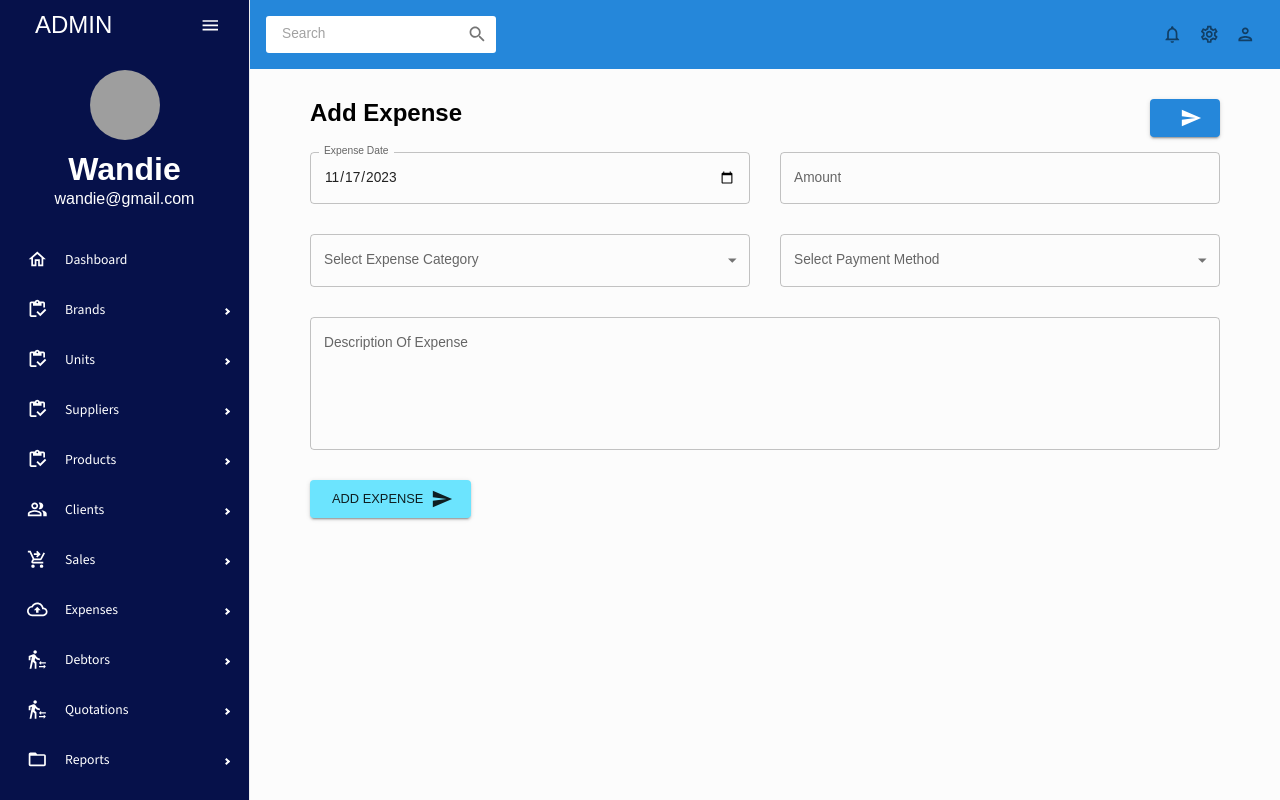
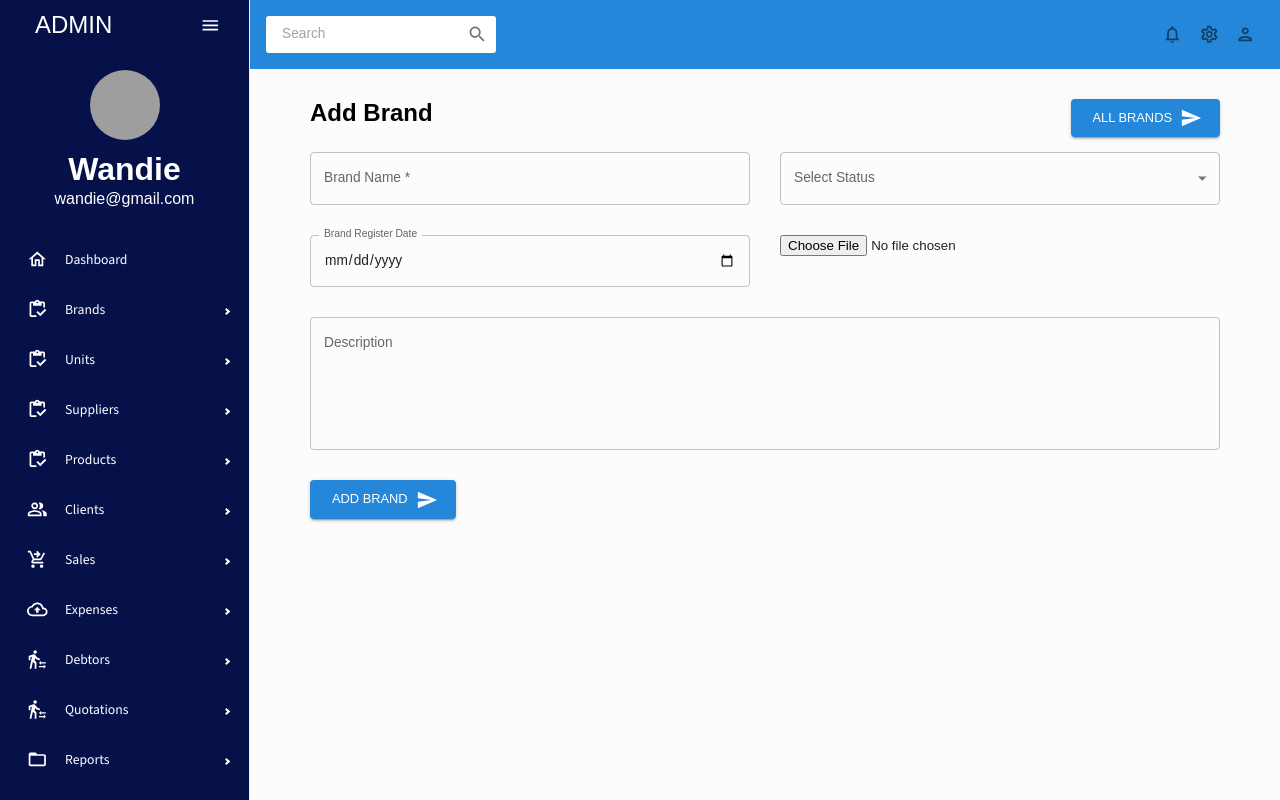
Before and after one commit to wandieinnocents/wandie-admin-dashboard-reactjs-material-ui-v1, a React (Create React App) app: page /add_brand in a window 1280 px wide. Built offline with nearby package versions, Linux system fonts and the light colour scheme; grey boxes are pictures that could not be loaded; the HTML template or start-up script is replaced by a standard one.

Commit message:
Add brand info to db api

```diff
--- a/src/pages/Brands/AddBrand.jsx
+++ b/src/pages/Brands/AddBrand.jsx
@@ -1,94 +1,120 @@
+import React, {useState} from 'react'
 import { Box, Button, TextField } from "@mui/material";
 import { Formik } from "formik";
 import * as yup from "yup";
 import useMediaQuery from "@mui/material/useMediaQuery";
 import Header from "../../components/Header";
 import SendIcon from '@mui/icons-material/Send';
-import * as React from 'react';
-import InputLabel from '@mui/material/InputLabel';
-import MenuItem from '@mui/material/MenuItem';
+import Swal from 'sweetalert2'
+import axios from 'axios'
 import FormControl from '@mui/material/FormControl';
 import Select from '@mui/material/Select';
+import MenuItem from '@mui/material/MenuItem';
+import InputLabel from '@mui/material/InputLabel';
 
 
 
 const AddBrand = () => {
-  const [value, setValue] = React.useState('2022-04-17');
-  const [client, setClient] = React.useState('');
-
 
   const isNonMobile = useMediaQuery("(min-width:600px)");
 
-  const handleFormSubmit = (values) => {
-    console.log(values);
-  };
+    // states for data submission
+    const [brand_name, setBrandName] = useState('');
+    const [brand_description, setBrandDescription] = useState('');
+    const [brand_status, setBrandStatus] = useState('');
+    const [brand_image, setBrandImage] = useState(null);
+    const [brand_register_date, setBrandRegisterDate] = useState('');
 
-  const handleChangeClient = (event) => {
-    setClient(event.target.value);
+
+    const [isSaving, setIsSaving] = useState(false);
+
+    // handle drop down change
+    const handleChangeBrandStatus = (event) => {
+      setBrandStatus(event.target.value);
+    };
+
+
+    // brand image change
+      const handleFileChange = (event) => {
+      setBrandImage(event.target.files[0]);
+    };
+
+    // handle date input
+  const handleBrandDateChange = (event) => {
+    setBrandRegisterDate(event.target.value);
   };
 
 
-  const initialValues = {
-    fullName: "",
-    email: "",
-    contact: "",
-    contact2: "",
-    organization: "",
-    address: "",
 
-  };
+    // handle data saving to api
+    const submitData = () => {
 
-   // date
-   const dateNow = new Date();
-   const year = dateNow.getFullYear();
-   const month = (dateNow.getUTCMonth() + 1).toString().padStart(2, '0'); // padStart ensures the month is 2 digits
-   const date = dateNow.getUTCDate().toString().padStart(2, '0'); // padStart ensures the date is 2 digits
-   const currentDate = `${year}-${month}-${date}`;
-   // end date picker
+      setIsSaving(true);
+      axios.post('http://127.0.0.1:8000/api/v1/brands/create', {
+          // database fields
+          brand_name: brand_name,
+          brand_description: brand_description,
+          brand_status: brand_status,
+          brand_image:brand_image,
+          brand_register_date:brand_register_date,
+        }, {
+          // headers
+          headers: {
+            // 'Content-Type': 'application/json',
+            'Accept': 'application/json',
+            'Content-Type': 'multipart/form-data',
+            // other headers...
+          }})
+        // trigger sweet alerts on success
+        .then(function (response) {
+          Swal.fire({
+              icon: 'success',
+              title: 'Brand saved successfully!',
+              showConfirmButton: false,
+              timer: 1500
+          })
+          setIsSaving(false);
+          setBrandName('')
+          setBrandDescription('')
+          setBrandStatus('')
+          setBrandRegisterDate('')
 
-  const phoneRegExp =
-  /^((\+[1-9]{1,4}[ -]?)|(\([0-9]{2,3}\)[ -]?)|([0-9]{2,4})[ -]?)*?[0-9]{3,4}[ -]?[0-9]{3,4}$/;
+          // success response
+          console.log("Success submitting data",response.data )
+        })
+        // trigger sweet alerts on failure
+        .catch(function (error) {
 
-  // validation
-  const checkoutSchema = yup.object().shape({
-    fullName: yup.string().required("required"),
-    email: yup.string().email("invalid email").required("required"),
-    contact: yup
-      .string()
-      .matches(phoneRegExp, "Phone number is not valid")
-      .required("required"),
-      contact2: yup
-      .string()
-      .matches(phoneRegExp, "Phone number 2 is not valid")
-      .required("required"),
-    address: yup.string().required("required"),
-    organization: yup.string().required("required"),
 
-  });
+          Swal.fire({
+              icon: 'error',
+              title: error.response.data.message,
+              showConfirmButton: false,
+              timer: 1700
+          })
+          console.log("Error submitting data",error.response.data )
+          setIsSaving(false)
+        });
+  }
+
+  // end of  handle data saving to api
+
 
 
 
   return (
-    <Box mt="30px" mb="60px" mr="60px" ml="60px">
+    <Box mt="30px" mb="60px" mr="60px" ml="60px" >
 
       <Box>
-      <Header title="Add Expense" subtitle="Welcome to your expenses" />
+      <Header title="Add Brand"
+       buttonTitle={"All Brands"}
+       buttonURL={`/view_brands/`}
+        />
+      {/* FORM */}
 
-      {/* FORM */}
-      <Formik
-        onSubmit={handleFormSubmit}
-        initialValues={initialValues}
-        validationSchema={checkoutSchema}
-      >
-        {({
-          values,
-          errors,
-          touched,
-          handleBlur,
-          handleChange,
-          handleSubmit,
-        }) => (
-          <form onSubmit={handleSubmit}>
+      <Box >
+
+          <form >
             <Box
               display="grid"
               gap="30px"
@@ -97,84 +123,79 @@ const AddBrand = () => {
                 "& > div": { gridColumn: isNonMobile ? undefined : "span 4" },
               }}
             >
+              <TextField
+                fullWidth
+                // style={{ width:"100%" }}
+                type="text"
+                label="Brand  Name *"
+                // onBlur={handleBlur}
+                onChange={(event)=>{setBrandName(event.target.value)}}
+                value={brand_name}
+                name="brand_name"
+                // id="name"
+                // error={!!touched.name && !!errors.name}
+                // helperText={touched.name && errors.name}
+                sx={{ gridColumn: "span 2" }}
+              />
 
-            {/*  date */}
+              {/* status */}
+              <FormControl  fullWidth sx={{ gridColumn: "span 2" }}>
+                <InputLabel id="demo-simple-select-label">Select Status</InputLabel>
+                <Select
+                  labelId="demo-simple-select-label"
+                  id="demo-simple-select"
+                  value={brand_status}
+                  label="Select Status"
+                  onChange={handleChangeBrandStatus}
+                >
+                  <MenuItem value={1}>Active</MenuItem>
+                  <MenuItem value={2}>Disabled</MenuItem>
+                </Select>
+              </FormControl>
+
+              {/* date */}
+               {/*  date */}
             <TextField
                 id="date"
-                label="Expense Date"
+                label="Brand Register Date"
                 type="date"
-                name="expense_date"
-                defaultValue={currentDate}
+                name="brand_register_date"
+                value={brand_register_date}
+                // defaultValue={currentDate}
+                onChange={handleBrandDateChange}
                 InputLabelProps={{
                   shrink: true
                 }}
                 sx={{ gridColumn: "span 2" }}
               />
 
+              {/* brand image */}
+              <div sx={{ gridColumn: "span 6" }}>
+                <input
+                    id="demo-simple-select"
 
+                    // value={product_category_image}
+                    type="file"
+                    onChange={handleFileChange}
+                    // helperText=<span style={{ color:'red' }}> {productCategoryImageError} </span>
+
+                    />
+              </div>
 
               <TextField
-                fullWidth
-                type="text"
-                label="Amount"
-                onBlur={handleBlur}
-                onChange={handleChange}
-                value={values.fullName}
-                name="fullName"
-                error={!!touched.fullName && !!errors.fullName}
-                helperText={touched.fullName && errors.fullName}
-                sx={{ gridColumn: "span 2" }}
-              />
-
-             {/* Expense Category */}
-             <FormControl  fullWidth sx={{ gridColumn: "span 2" }}>
-                <InputLabel id="demo-simple-select-label">Select Expense Category</InputLabel>
-                <Select
-                  labelId="demo-simple-select-label"
-                  id="demo-simple-select"
-                  value={client}
-                  label="Select Expense Category"
-                  onChange={handleChangeClient}
-                >
-                  <MenuItem value={10}>Client one</MenuItem>
-                  <MenuItem value={20}>Client 2</MenuItem>
-                  <MenuItem value={30}>Client 3</MenuItem>
-                </Select>
-              </FormControl>
-
-               {/* Payment Method */}
-             <FormControl  fullWidth sx={{ gridColumn: "span 2" }}>
-                <InputLabel id="demo-simple-select-label">Select Payment Method</InputLabel>
-                <Select
-                  labelId="demo-simple-select-label"
-                  id="demo-simple-select"
-                  value={client}
-                  label="Select Payment Method"
-                  onChange={handleChangeClient}
-                >
-                  <MenuItem value={10}>Client one</MenuItem>
-                  <MenuItem value={20}>Client 2</MenuItem>
-                  <MenuItem value={30}>Client 3</MenuItem>
-                </Select>
-              </FormControl>
-
-
-
-
-
-                <TextField
                 fullWidth
                 // style={{ width:"100%" }}
                 type="text"
                 multiline
                 rows={5}
-                label="Description Of Expense"
-                onBlur={handleBlur}
-                onChange={handleChange}
-                value={values.description}
-                name="description"
-                error={!!touched.description && !!errors.description}
-                helperText={touched.description && errors.description}
+                label="Description"
+                // onBlur={handleBlur}
+                onChange={(event)=>{setBrandDescription(event.target.value)}}
+                value={brand_description}
+                name="brand_description"
+                // id="description"
+                // error={!!touched.description && !!errors.description}
+                // helperText={touched.description && errors.description}
                 sx={{ gridColumn: "span 4" }}
               />
 
@@ -182,13 +203,18 @@ const AddBrand = () => {
 
             {/* submit button */}
             <Box display="flex" justifyContent="start" mt="30px">
-              <Button type="submit" size="large" endIcon={<SendIcon />} style={{ backgroundColor:"#6ce4fe" }} color="secondary" variant="contained">
-                Add Expense
+
+              <Button
+              disabled={isSaving}
+              onClick={submitData}
+              type="submit" size="large" endIcon={<SendIcon />} style={{ backgroundColor:"#2587da", color:"#ffffff" }}  variant="contained">
+                Add Brand
               </Button>
             </Box>
           </form>
-        )}
-      </Formik>
+
+
+      </Box>
 
       {/* END OF FORM */}
       </Box>
```
Also changed, not shown: src/pages/ProductCategories/AddProductCategory.jsx (indentation only).
